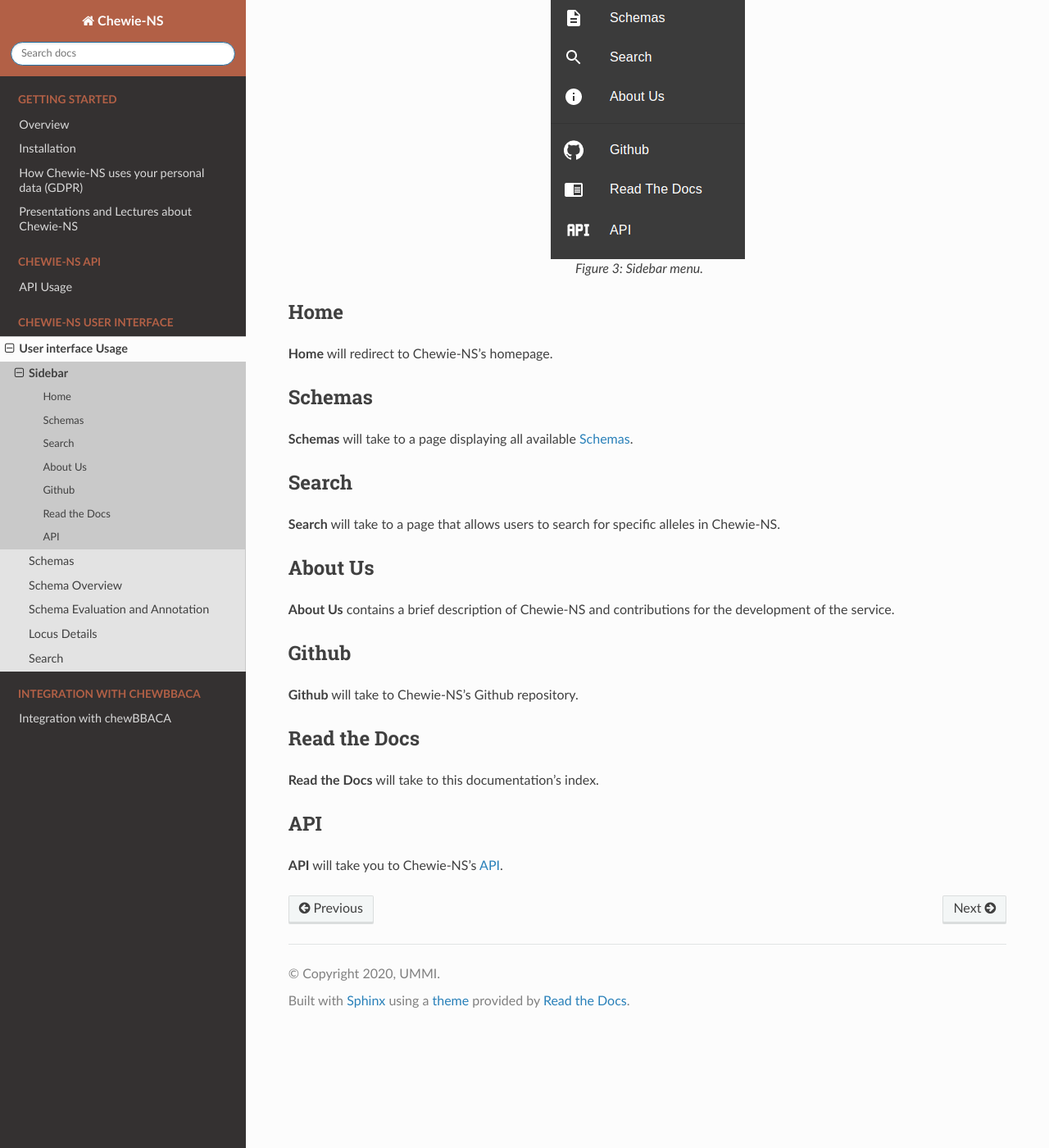
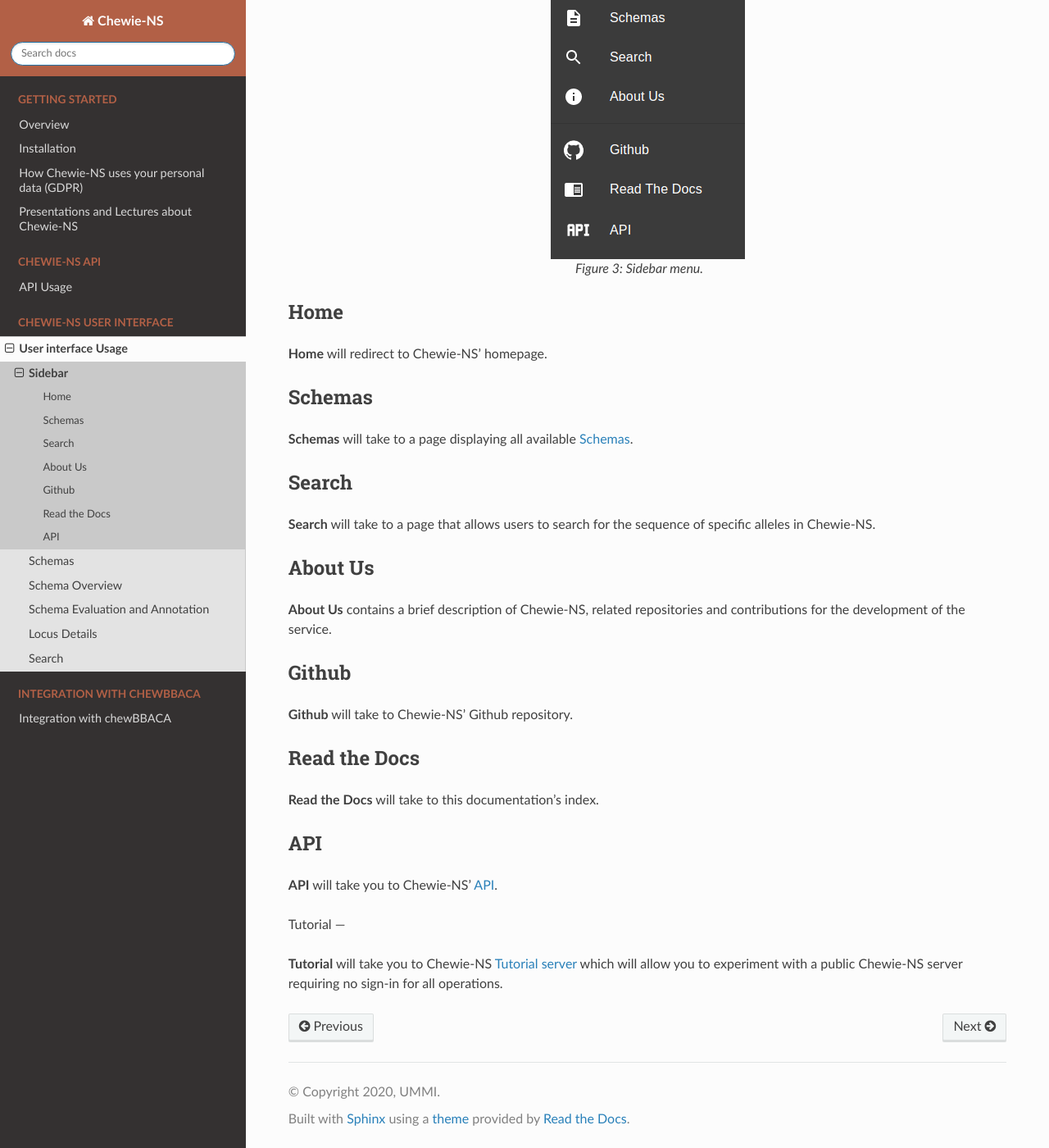
Before and after one commit to B-UMMI/Chewie-NS, a Sphinx documentation site: the page built from docs/user_interface/sidebar.rst, in a window 1280 px wide and 1400 px high, scrolled down 1315 px. Shown: the whole window at 82% size. Built offline with Sphinx 7.4.7 and the Read the Docs theme 2.0.0, drawn with Linux system fonts in a browser that asks for light colours; some of the changed text lies outside the part shown.

Commit message:
Update sidebar.rst
Small changes to the text. Inclusion of the eighth button and its description. Figures still need to be changed.

```diff
--- a/docs/user_interface/sidebar.rst
+++ b/docs/user_interface/sidebar.rst
@@ -26,7 +26,7 @@
 Home
 ----
 
-**Home** will redirect to Chewie-NS's homepage.
+**Home** will redirect to Chewie-NS' homepage.
 
 Schemas
 -------
@@ -36,18 +36,18 @@
 Search
 ------
 
-**Search** will take to a page that allows users to search for specific alleles in Chewie-NS.
+**Search** will take to a page that allows users to search for the sequence of specific alleles in Chewie-NS.
 
 About Us
 --------
 
-**About Us** contains a brief description of Chewie-NS and
+**About Us** contains a brief description of Chewie-NS, related repositories and
 contributions for the development of the service.
 
 Github
 ------
 
-**Github** will take to Chewie-NS's Github repository.
+**Github** will take to Chewie-NS' Github repository.
 
 Read the Docs
 -------------
@@ -57,4 +57,9 @@
 API
 ---
 
-**API** will take you to Chewie-NS's `API <https://194.210.120.209/api/NS/api/docs>`_.
+**API** will take you to Chewie-NS' `API <https://194.210.120.209/api/NS/api/docs>`_.
+
+Tutorial
+---
+
+**Tutorial** will take you to Chewie-NS `Tutorial server <https://tutorial.chewbbaca.online/>`_ which will allow you to experiment with a public Chewie-NS server requiring no sign-in for all operations.
```
Also changed, not shown: other parts of docs/user_interface/sidebar.rst (+1 -1 lines).
